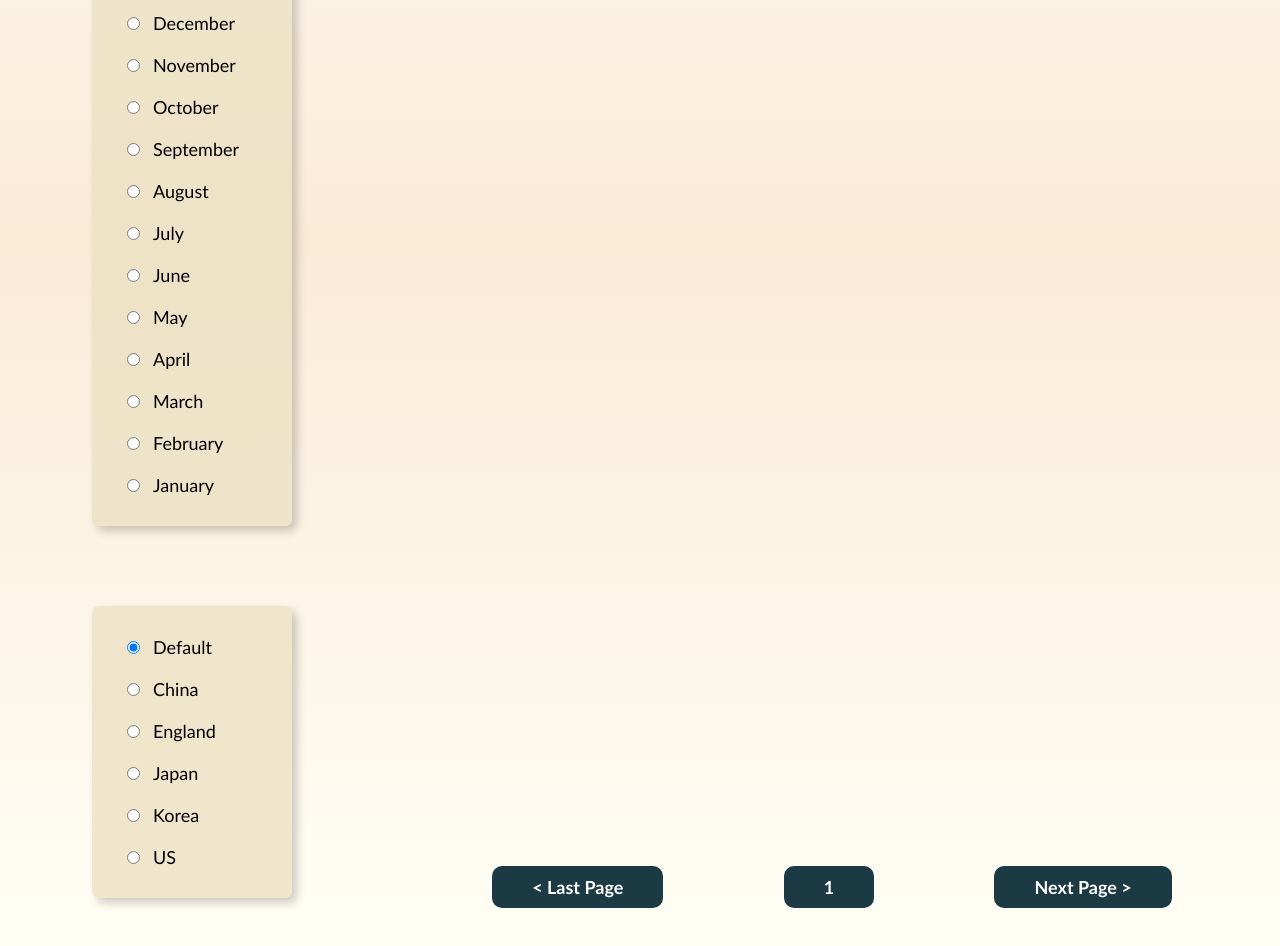
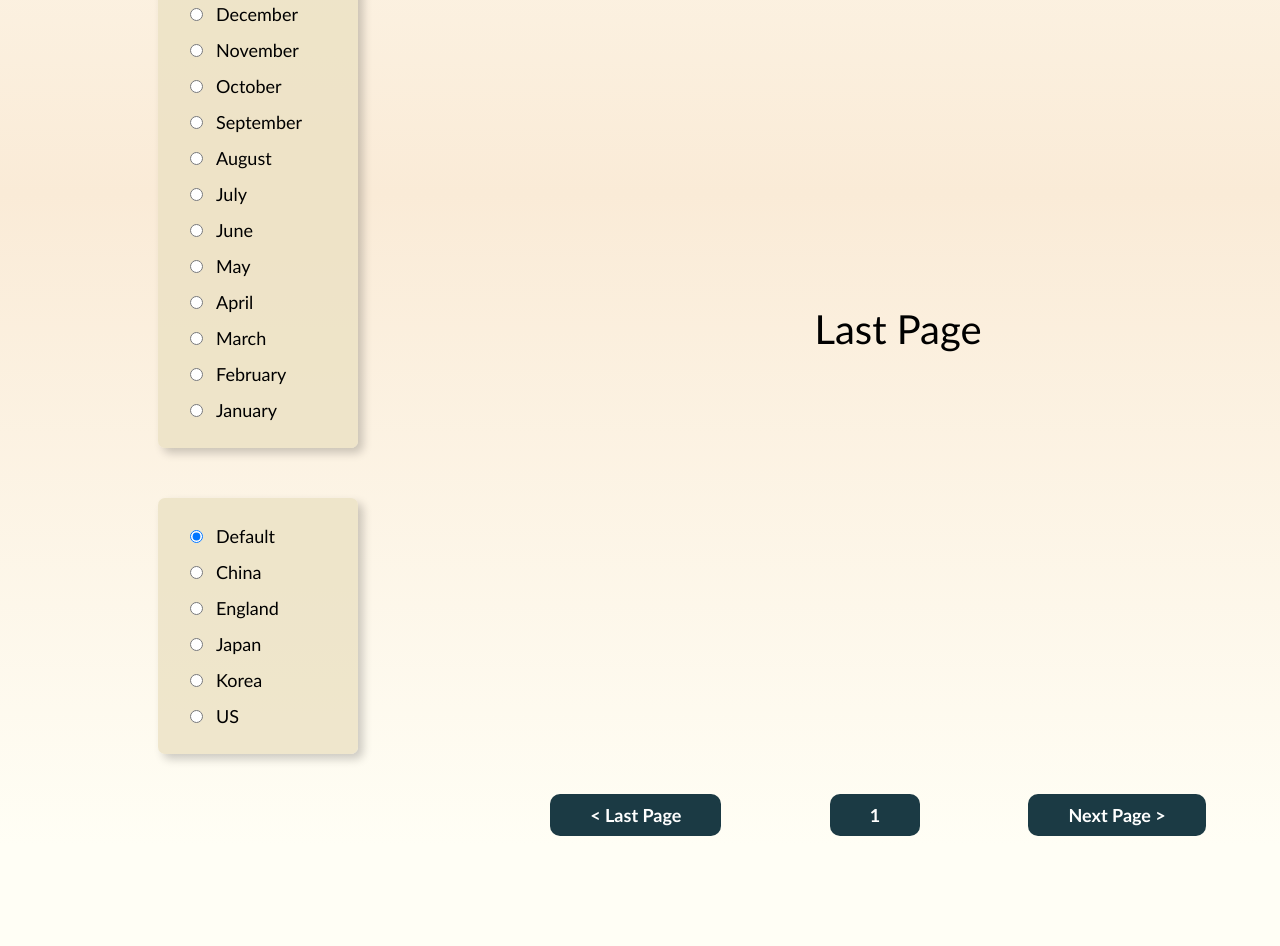
Before and after one commit to VictoriaVVei/EnrichCulture, a React (Create React App) app: page /festival in a window 1280 px wide. Shown: the part 460-1406 px from the top of the page. After the commit the page ends 1356 px from the top, so only its background shows below. Built offline with nearby package versions, Linux system fonts and the light colour scheme; no server answers; the database is empty; a web font is replaced by a local one.

Commit message:
fix fav switch has error when go next page

```diff
--- a/src/index.css
+++ b/src/index.css
@@ -605,9 +605,8 @@ input[type="file"] {
 }
 
 .uploadbutton {
-  width: 90px;
   display: inline-block;
-  padding: 12px 18px;
+  padding: 12px 31px;
   cursor: pointer;
   border-radius: 5px;
   background-color: #1B3A44;
@@ -1056,6 +1055,7 @@ input:checked+.slider:before {
 .festival_grid {
   display: grid;
   grid-template-columns: 30% 70%;
+  grid-template-columns: auto auto;
 }
 
 .festival_filter {
@@ -1086,17 +1086,19 @@ input:checked+.slider:before {
   border-radius: 7px;
   width: 80%;
   max-width: 200px;
-  margin: 40px auto;
+  margin: 10px auto;
   padding: 20px;
 }
 
 .festival_post {
   grid-column: 2;
   position: relative;
+  display: inline;
+  align-self: center;
 }
 
 .festival_filter_option {
-  margin: 10px;
+  margin: 7px;
 }
 
 .checkmark {
@@ -1111,8 +1113,15 @@ input:checked+.slider:before {
   display: grid;
   grid-template-columns: 33% 33% 33%;
   grid-template-rows: 33% 33% 33%;
-  margin-top: 100px;
-  height: auto;
+  /* margin-top: 100px; */
+  /* height: auto; */
+  min-height: 680px;
+}
+
+.festival .changePage{
+  grid-column: 2;
+  grid-row: 2;
+  margin-left: -20px;
 }
 
 /* ----- */
--- a/src/src/components/RenderCard.js
+++ b/src/src/components/RenderCard.js
@@ -72,7 +72,15 @@ export function RenderCard(props) {
 
     return (
         <div className="posts">
-            {newEachCard}
+            {
+                props.postData.length !== 0 ?
+                    <>{newEachCard}
+                    </> :
+                    <div className='noPostAlert' style={{gridRow:"1 /span 3",gridColumn:"1 /span 3", fontSize:"40px"}}>
+                        Last Page
+                    </div>
+            }
+
         </div>
     );
 }
--- a/src/src/pages/Account.js
+++ b/src/src/pages/Account.js
@@ -139,26 +139,32 @@ export function Account() {
                             if (lastVisible) {
                                 setpostData_last(lastVisible)
                             } else {
-                                setPage_Num(Page_Num - 1)
+                                // setPage_Num(Page_Num - 1)
                             }
                         })
                 }
             }
         } else {
-            let data_final = []
+            let promises = [];
             for (let i = 6 * Page_Num; i < (Fav.length < 6 * (Page_Num + 1) ? Fav.length : 6 * (Page_Num + 1)); i++) {
+                console.log(6 * (Page_Num))
                 console.log(6 * (Page_Num + 1))
-                console.log(Fav[i])
-                getDocs(query(collection(cloudStore, "postData"), where("Post_Information.postID", "==", Fav[i])))
-                    .then((querySnapshot) => {
-                        const data = querySnapshot.docs.map((doc) => doc.data())
-                        data_final.push(data[0])
-                    })
+                // console.log(Fav[i])
+                // console.log(Fav.length )
+                promises.push(getDocs(query(collection(cloudStore, "postData"), where("Post_Information.postID", "==", Fav[i]))));
             }
-            setpostData2(data_final)
+
+            Promise.all(promises)
+                .then((snapshots) => {
+                    let data_final = snapshots.map(snapshot => snapshot.docs.map(doc => doc.data())[0]);
+                    setpostData2(data_final);
+                })
+                .catch((error) => {
+                    console.error("Error getting documents: ", error);
+                });
         }
     }, [click])
-
+    console.log(postData2)
     return (
         <div id="Account">
             <Nav />
--- a/src/src/pages/Diversity.js
+++ b/src/src/pages/Diversity.js
@@ -94,7 +94,7 @@ export function Diversity() {
                             if (lastVisible) {
                                 setpostData_last(lastVisible)
                             } else {
-                                setPage_Num(Page_Num - 1)
+                                // setPage_Num(Page_Num - 1)
                             }
                         })
                 }
--- a/src/src/pages/Festival.js
+++ b/src/src/pages/Festival.js
@@ -129,7 +129,7 @@ export function Festival() {
                             if (lastVisible) {
                                 setpostData_last(lastVisible)
                             } else {
-                                setPage_Num(Page_Num - 1)
+                                // setPage_Num(Page_Num - 1)
                             }
                         })
                 }
@@ -342,11 +342,11 @@ export function Festival() {
                     </div>
                     <div className='festival_post'>
                         <RenderCard postData={postData} />
-                        <div className='changePage atBottom' >
-                            <div className='switchPage' onClick={last_page}>&lt; Last Page</div>
-                            <div className='switchPage' style={{ animation: "none" }}>{Page_Num + 1}</div>
-                            <div className='switchPage' onClick={next_page}>Next Page &gt;</div>
-                        </div>
+                    </div>
+                    <div className='changePage' >
+                        <div className='switchPage' onClick={last_page}>&lt; Last Page</div>
+                        <div className='switchPage' style={{ animation: "none" }}>{Page_Num + 1}</div>
+                        <div className='switchPage' onClick={next_page}>Next Page &gt;</div>
                     </div>
                 </div>
             </div>
--- a/src/src/pages/MakePost.js
+++ b/src/src/pages/MakePost.js
@@ -202,8 +202,8 @@ export function MakePost() {
             && day.trim().length > 0 && location.trim().length > 0 && check_type.trim().length > 0 && intro.trim().length > 0
             || (checkdate === false && image.value.length !== 0 && cname.trim().length > 0
                 && location.trim().length > 0 && check_type.trim().length > 0 && intro.trim().length > 0)) {
-            if (cname.match("%20") || cname.match("&")) {
-                text = document.createTextNode("String '&' and '%20' are not allowed");
+            if (cname.match("%20") || cname.match("&") || cname.match("/")) {
+                text = document.createTextNode("String '&','%20' and "/" are not allowed");
                 tips.appendChild(text)
                 tips.className = "show";
                 setTimeout(() => {
```
